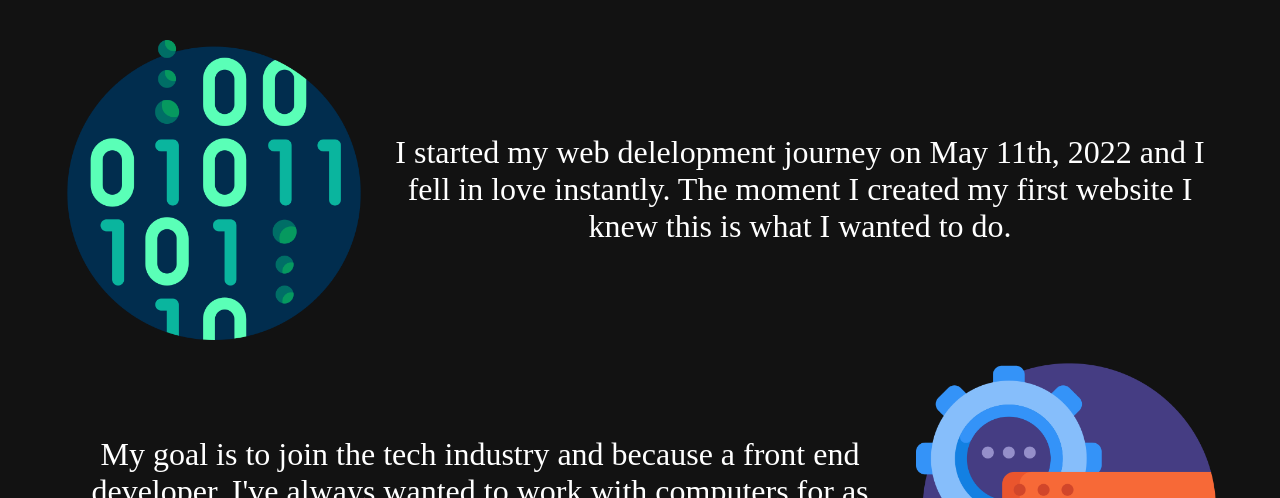
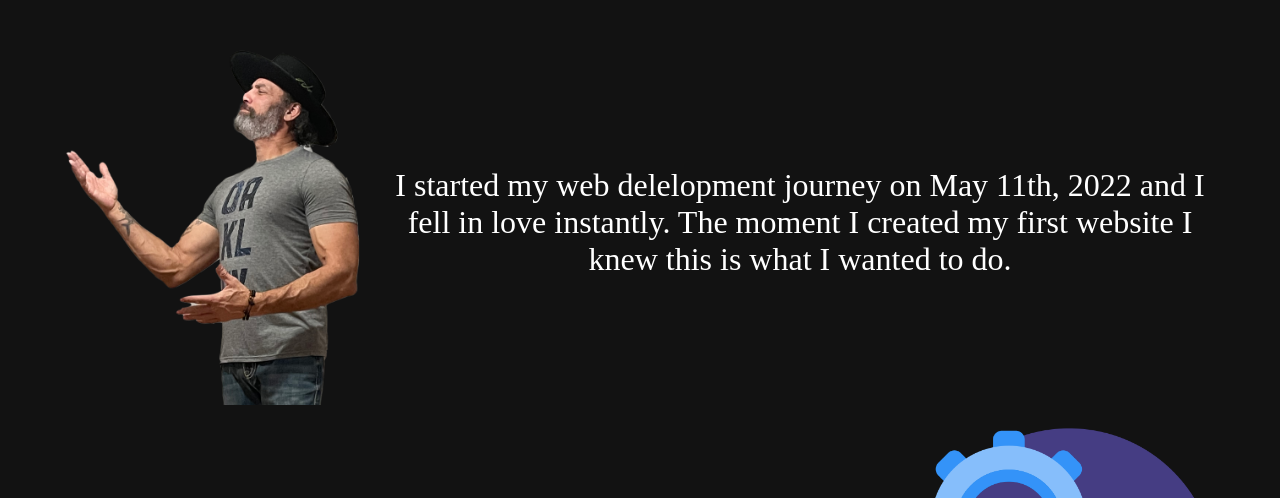
Before and after one commit to Kiroshi2077/responsive, a plain HTML site: page index.html in a window 1280 px wide. Shown: the part 271-769 px from the top of the page. Drawn offline with Linux system fonts and the light colour scheme.

Commit message:
Update index.html

```diff
--- a/index.html
+++ b/index.html
@@ -27,7 +27,7 @@
   <main>
     <h1>Hello I Am Giovanni, A Web Developer</h1>
     <div class="info-box">
-      <img class="about-img" src="images/binary-code.png" alt="programming gif">
+      <img class="about-img" src="images/papa.png" alt="programming gif">
       <p class="info-text">I started my web delelopment journey on May 11th, 2022 and I fell in love instantly. The moment I created my first website I knew this is what I wanted to do.</p>
     </div>
     <div class="info-box">
```
